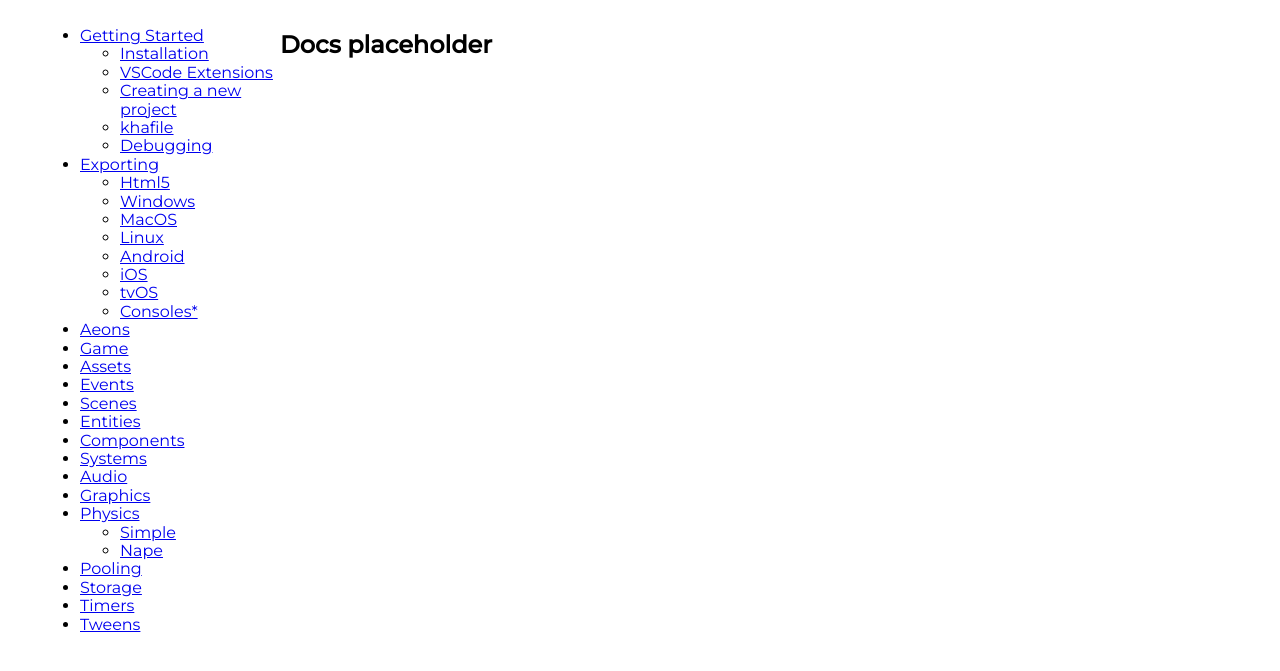
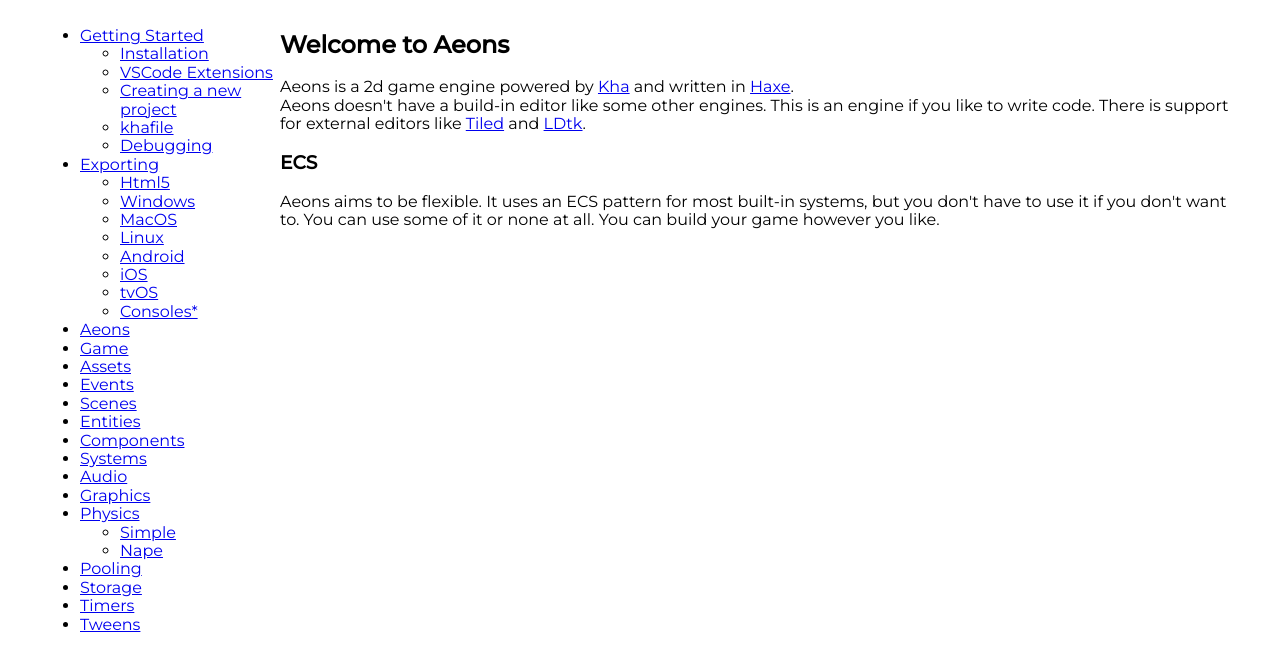
Before and after one commit to codescapade/aeons, an Eleventy site: page tools/docs/site/src/docs.md in a window 1280 px wide. Shown: the part 67-738 px from the top of the page. Built offline with nearby package versions, Linux system fonts and the light colour scheme; Eleventy itself is replaced by a stand-in of ours; files that its build step writes are made by us from their sources.

Commit message:
Started on docs page.

```diff
--- a/tools/docs/site/src/docs.md
+++ b/tools/docs/site/src/docs.md
@@ -3,4 +3,12 @@
 title: 'Aeons Documentation'
 ---
 
-## Docs placeholder
+## Welcome to Aeons
+
+Aeons is a 2d game engine powered by [Kha](https://github.com/Kode/Kha) and written in [Haxe](https://haxe.org).
+Aeons doesn't have a build-in editor like some other engines. This is an engine if you like to write code. There is support
+for external editors like [Tiled](https://www.mapeditor.org/) and [LDtk](https://ldtk.io/).
+
+### ECS
+Aeons aims to be flexible. It uses an ECS pattern for most built-in systems, but you don't have to use it if you don't want to.
+You can use some of it or none at all. You can build your game however you like.
```
